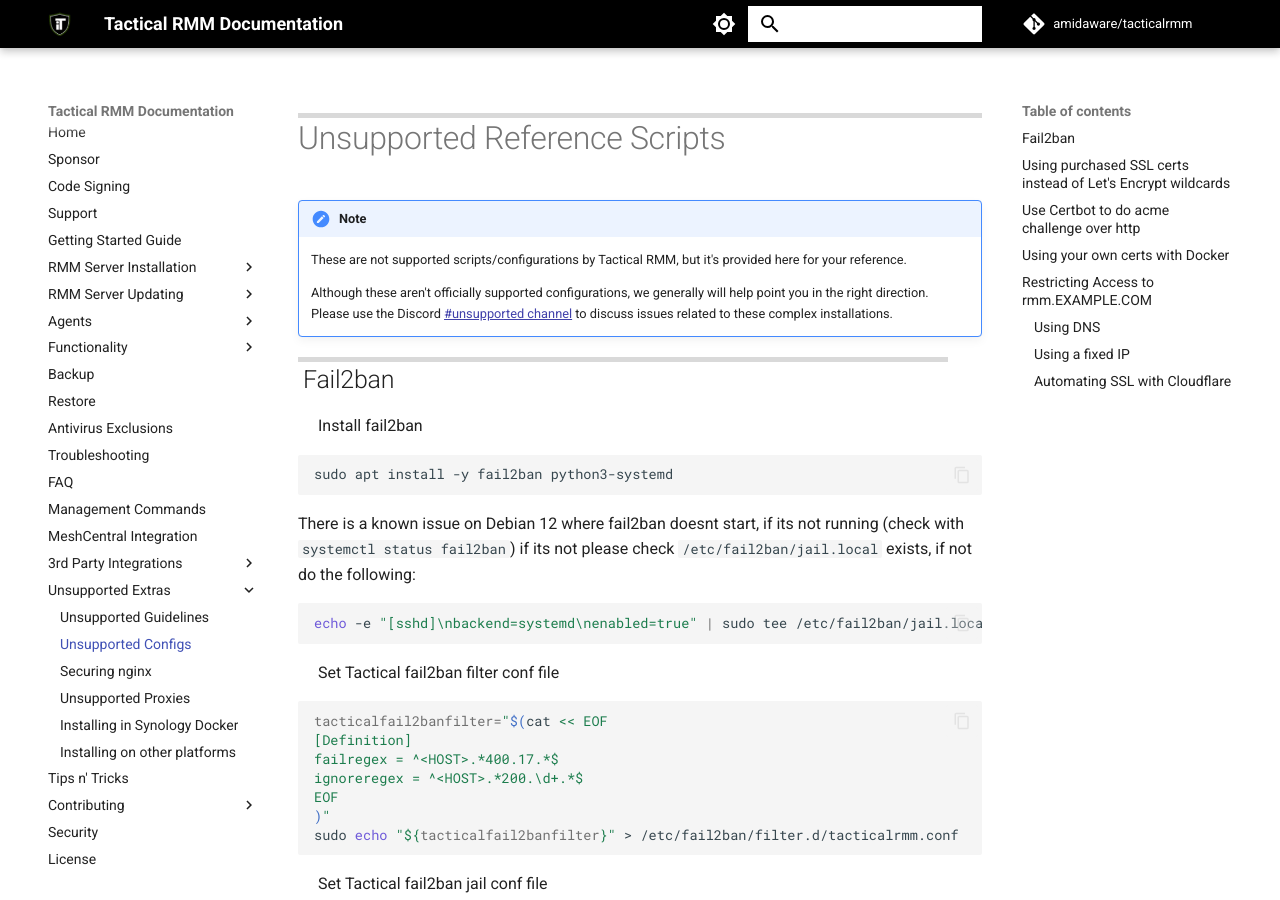
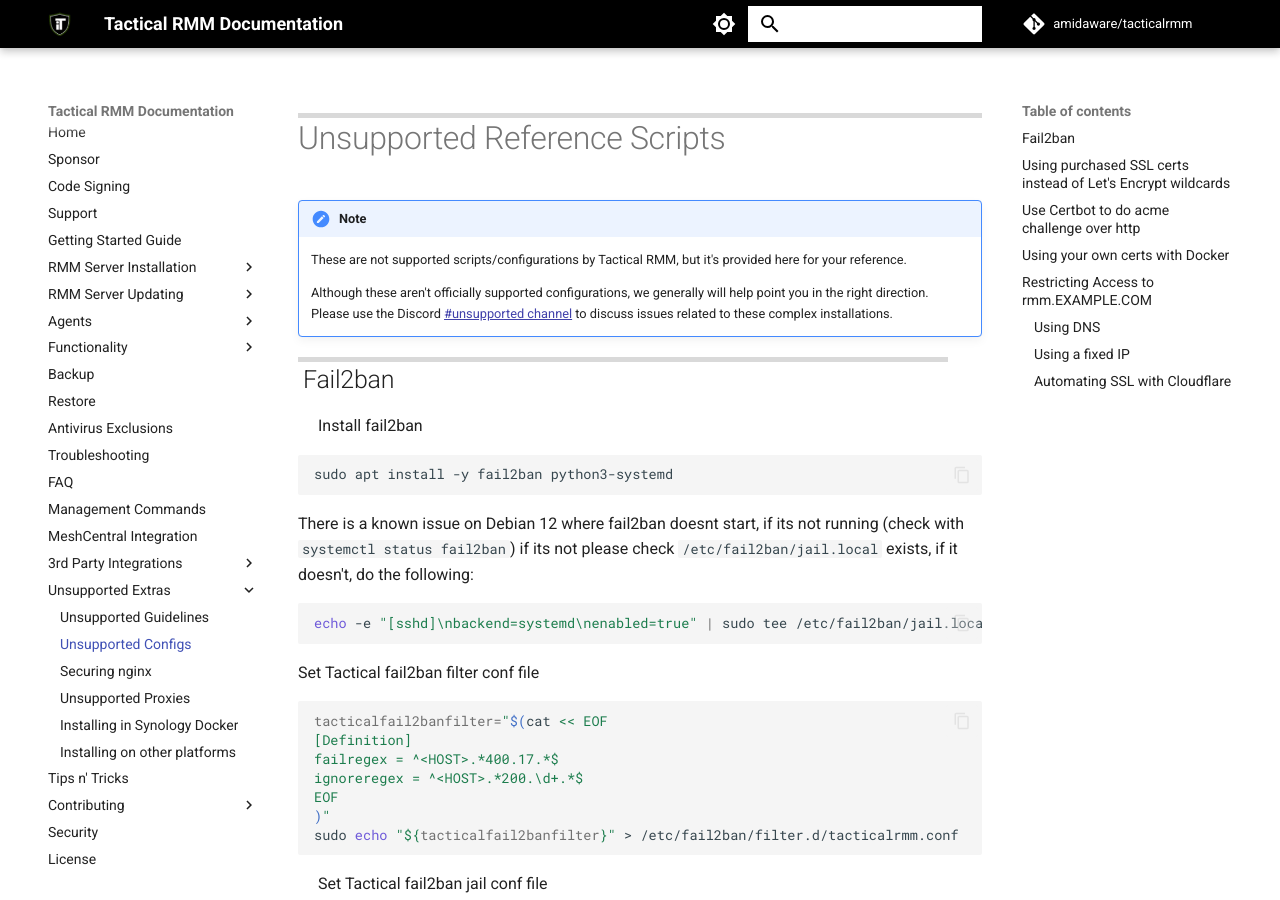
Before and after one commit to amidaware/trmm-docs, an MkDocs documentation site: the page built from docs/unsupported_scripts.md, in a window 1280 px wide and 900 px high. Built offline with MkDocs 1.6.1 and Material for MkDocs 9.7.7, drawn with Linux system fonts in a browser that asks for light colours; comment, search, counter and statistics services are not loaded.

Commit message:
Update unsupported_scripts.md

````diff
--- a/docs/unsupported_scripts.md
+++ b/docs/unsupported_scripts.md
@@ -12,13 +12,11 @@
 ```bash
 sudo apt install -y fail2ban python3-systemd
 ```
-There is a known issue on Debian 12 where fail2ban doesnt start, if its not running (check with `systemctl status fail2ban`) if its not please check `/etc/fail2ban/jail.local` exists, if not do the following:
+There is a known issue on Debian 12 where fail2ban doesnt start, if its not running (check with `systemctl status fail2ban`) if its not please check `/etc/fail2ban/jail.local` exists, if it doesn't, do the following:
 
 ```bash
 echo -e "[sshd]\nbackend=systemd\nenabled=true" | sudo tee /etc/fail2ban/jail.local
 ```
-
-
 Set Tactical fail2ban filter conf file
 
 ```bash
````
